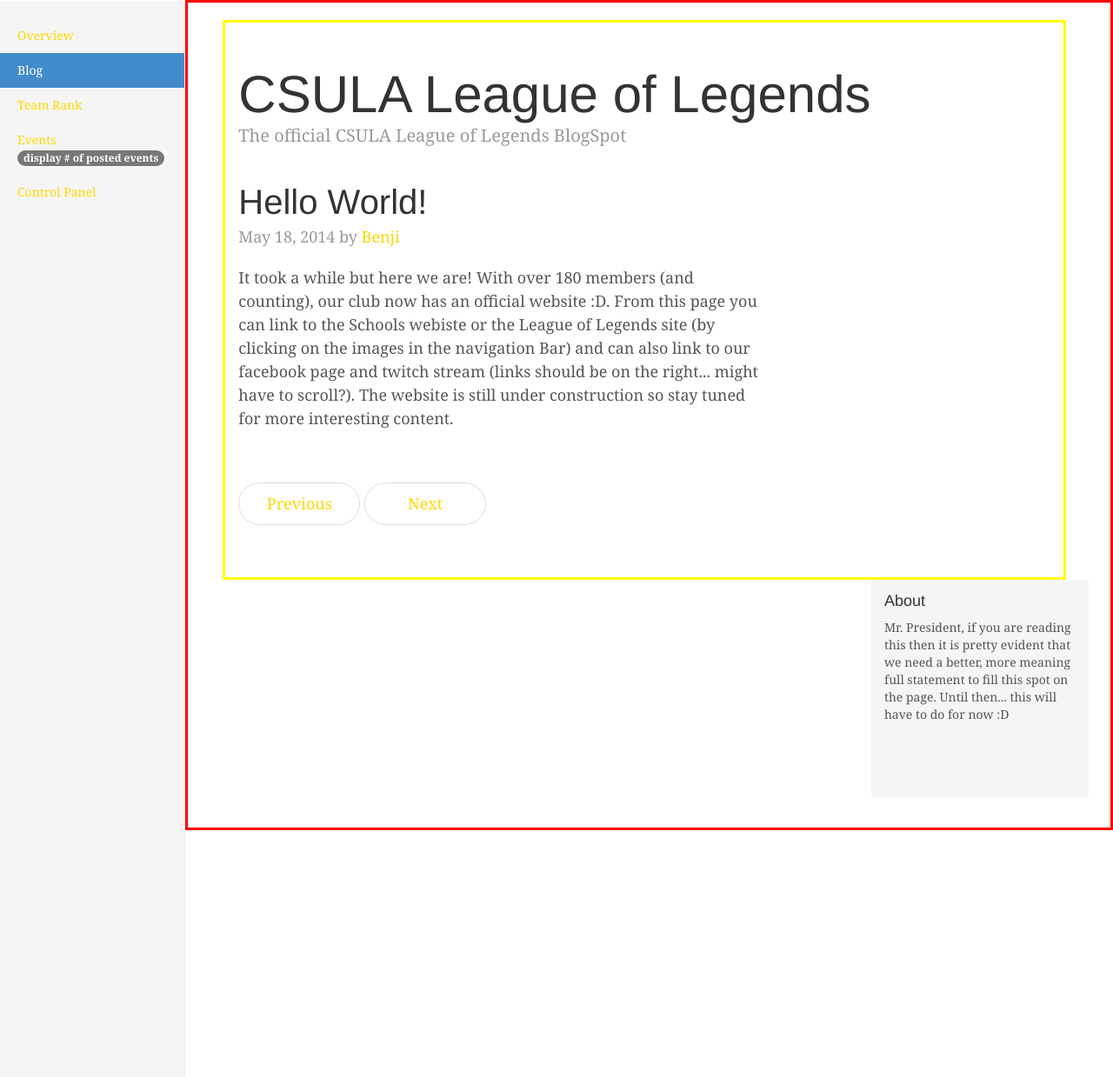
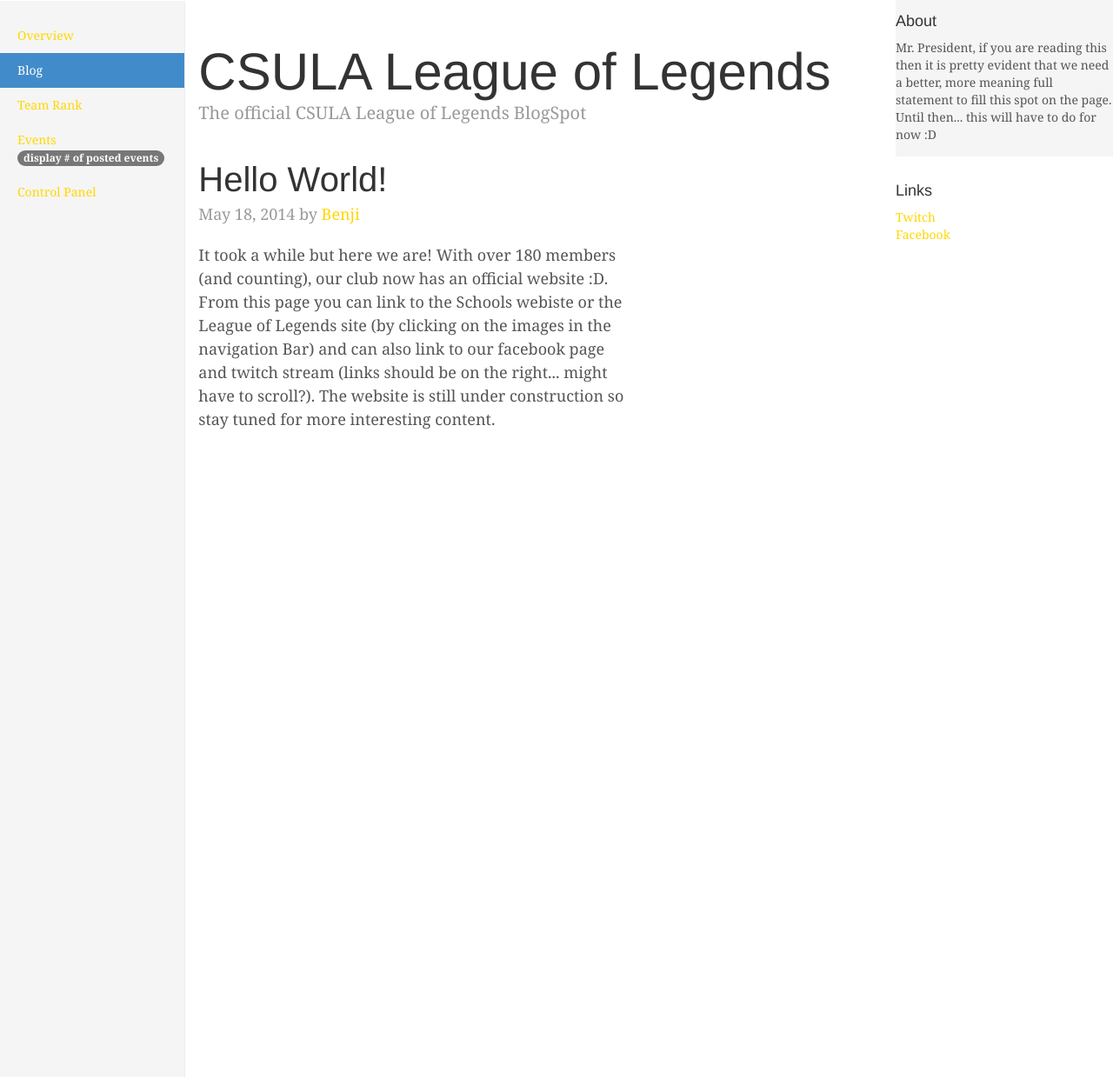
Before and after one commit to BenjiEvans/LeagueServer, a PHP site: page /sandbox/blog.php in a window 1280 px wide. Shown: the part 50-1289 px from the top of the page at 87% size. Run offline with PHP 8.4, Linux system fonts and the light colour scheme; some libraries are stand-ins or nearby versions.

Commit message:
Styled blog view

```diff
--- a/public_html/sandbox/blog.php
+++ b/public_html/sandbox/blog.php
@@ -86,15 +86,15 @@
           </ul>
         </div>
 
-        <div class="col-sm-9 col-sm-offset-3 col-md-10 col-md-offset-2 main" style='border:solid;border-color:red;'>
+        <div class="col-sm-9 col-sm-offset-3 col-md-10 col-md-offset-2 main" style='padding:0px;'>
 
 
-         <div id='blog' class="container"style='border:solid; border-color:yellow;float:left; margin-left:0px;'>
+         <div id='blog' class="container" style='float:left;width:800px;height:500px;overflow-y: scroll;'>
 	   <div class="blog-header">
 	   	<h1 class="blog-title">CSULA League of Legends </h1>
 	   	<p class="lead blog-description">The official CSULA League of Legends BlogSpot</p>
            </div>
-                <div class="row">
+                <div class="row" style=''>
                    <div class="col-sm-8 blog-main"> <!-- blog main -->
                    <?php require("../../templates/main_index/blog_posts.php") ?>
                    <ul class="pager">
@@ -105,14 +105,26 @@
                 </div><!-- /.row -->
              </div><!-- /.container -->
 
-
-            <div class="sidebar-module sidebar-module-inset" style='width:250px;height:250px;float:right;'> <!-- Global notifications -->
-            <h4>About</h4>
+             <!--side bar-->
+            <div style='width:250px;float:right;overflow:scroll;'>
+               <div class="sidebar-module sidebar-module-inset" > <!-- Global notifications -->
+                <h4>About</h4>
 			<p> Mr. President, if you are reading this then it is pretty evident that we need
 			a better, more meaning full statement to fill this spot on the page.
 			Until then... this will have to do for now :D
 			</p>
-          </div> <!-- Global notifications -->
+                 </div> <!-- Global notifications -->
+                 <div class="sidebar-module">
+            <h4>Links</h4>
+            <ol class="list-unstyled">
+
+              <li><a href="http://www.twitch.tv/csula_lol" target="_blank">Twitch</a></li>
+              <li><a href="https://www.facebook.com/groups/CSULALeagueOfLegendsClub/" target="_blank">Facebook</a></li>
+            </ol>
+          </div>
+
+            </div>
+
 
 
         </div>
@@ -127,5 +139,6 @@
     <script src="./js/docs.min.js"></script>
      <!-- Custom code -->
      <script src="./js/custom/dashboard.js"></script>
+     <!-- for blog -->
   </body>
 </html>
--- a/public_html/sandbox/panel.html
+++ b/public_html/sandbox/panel.html
@@ -8,7 +8,7 @@
     .test_holder{
 
     	  width:300px;
-    	  height:500px;
+    	 /* height:500px;*/
     	  border:solid;
     	  margin-top: 5%;
     	  margin-left:15%;
--- a/templates/main_index/blog_posts.php
+++ b/templates/main_index/blog_posts.php
@@ -12,3 +12,33 @@
 			</p>
 
           </div><!-- /.blog-post -->
+
+<div class="blog-post">
+            <h2 class="blog-post-title">Hello World!</h2>
+            <p class="blog-post-meta">May 18, 2014 by <a href="#">Benji</a></p>
+
+			<p>
+				It took a while but here we are! With over 180 members (and counting),
+				our club now has an official website :D. From this page you can link to the
+				Schools webiste or the League of Legends site (by clicking on the images in the navigation Bar) and can also
+				link to our facebook page and twitch stream (links should be on the right... might have to scroll?). The website is
+				still under construction so stay tuned for more interesting content.
+
+			</p>
+
+          </div><!-- /.blog-post -->
+
+          <div class="blog-post">
+            <h2 class="blog-post-title">Hello World!</h2>
+            <p class="blog-post-meta">May 18, 2014 by <a href="#">Benji</a></p>
+
+			<p>
+				It took a while but here we are! With over 180 members (and counting),
+				our club now has an official website :D. From this page you can link to the
+				Schools webiste or the League of Legends site (by clicking on the images in the navigation Bar) and can also
+				link to our facebook page and twitch stream (links should be on the right... might have to scroll?). The website is
+				still under construction so stay tuned for more interesting content.
+
+			</p>
+
+          </div><!-- /.blog-post -->
```
